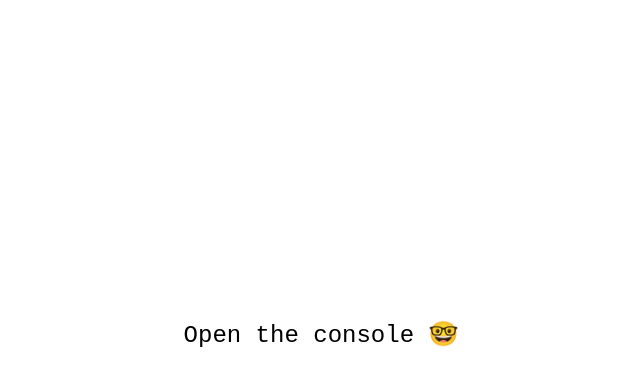
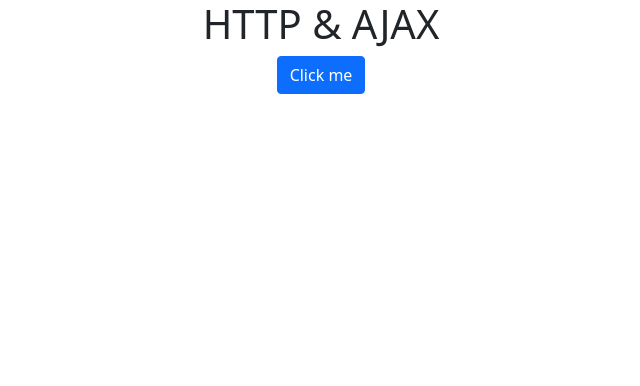
Before and after one commit to bluepostit/http-ajax-boilerplate, a website built with webpack: page index.html in a window 1280 px wide. Shown: the whole page, without its empty margins (319-959 px from the left). Built offline with nearby package versions, Linux system fonts and the light colour scheme.

Commit message:
html ready for lecture

```diff
--- a/index.html
+++ b/index.html
@@ -3,14 +3,16 @@
   <head>
     <meta charset="UTF-8">
     <title>Playground - JavaScript 101</title>
+    <link href="https://cdn.jsdelivr.net/npm/bootstrap@5.0.0-beta2/dist/css/bootstrap.min.css" rel="stylesheet" integrity="sha384-BmbxuPwQa2lc/FVzBcNJ7UAyJxM6wuqIj61tLrc4wSX0szH/Ev+nYRRuWlolflfl" crossorigin="anonymous">
   </head>
   <body>
-    <p style="margin-top: 40vh; text-align: center; font: normal 24px monospace;">
-      Open the console 🤓
-    </p>
+    <div class="container">
+      <h1 class="text-center">HTTP & AJAX</h1>
+      <div class="mx-auto text-center">
+        <a href="#" id='click-me' class="btn btn-primary">Click me</a>
+      </div>
 
-    <!-- Add some HTML in here -->
-
+    </div>
     <script src="main.js"></script>
   </body>
 </html>
```
